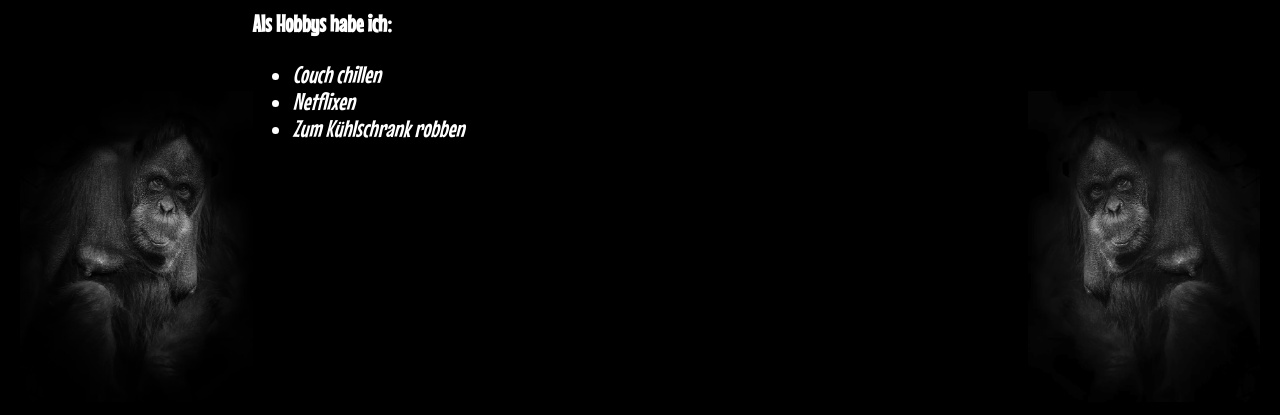
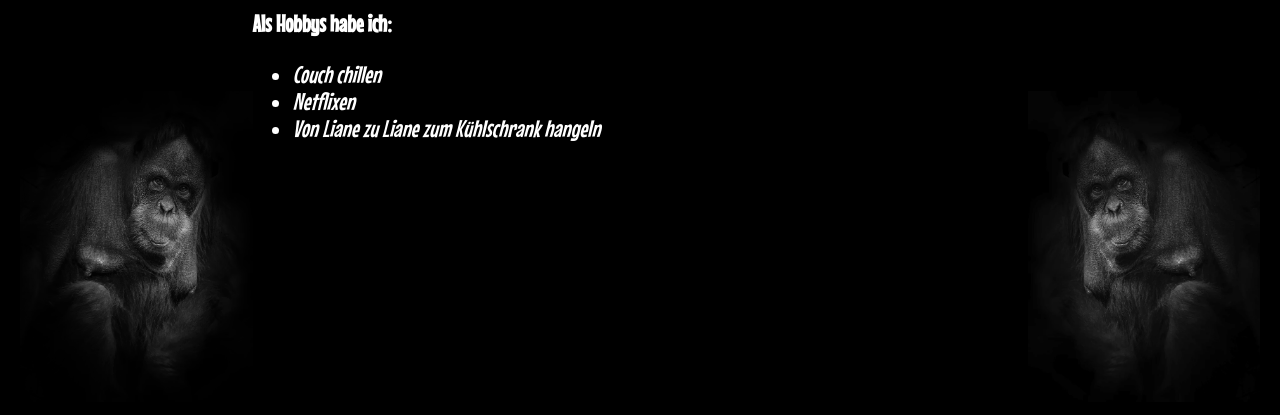
Before and after one commit to Henne0345/portfolio, a plain HTML site: page pages/hobbys.html in a window 1280 px wide. Shown: the part 193-608 px from the top of the page. Drawn offline with Linux system fonts and the light colour scheme.

Commit message:
Update hobbys.html

```diff
--- a/pages/hobbys.html
+++ b/pages/hobbys.html
@@ -35,7 +35,7 @@
                 <ul>
                     <li><em>Couch chillen</em></li>
                     <li><em>Netflixen</em></li>
-                    <li><em>Zum Kühlschrank robben</em></li>
+                    <li><em>Von Liane zu Liane zum Kühlschrank hangeln</em></li>
                 </ul>
             </div>
 
@@ -46,4 +46,5 @@
         </div>
     </main>
 </body>
+
 </html>
```
